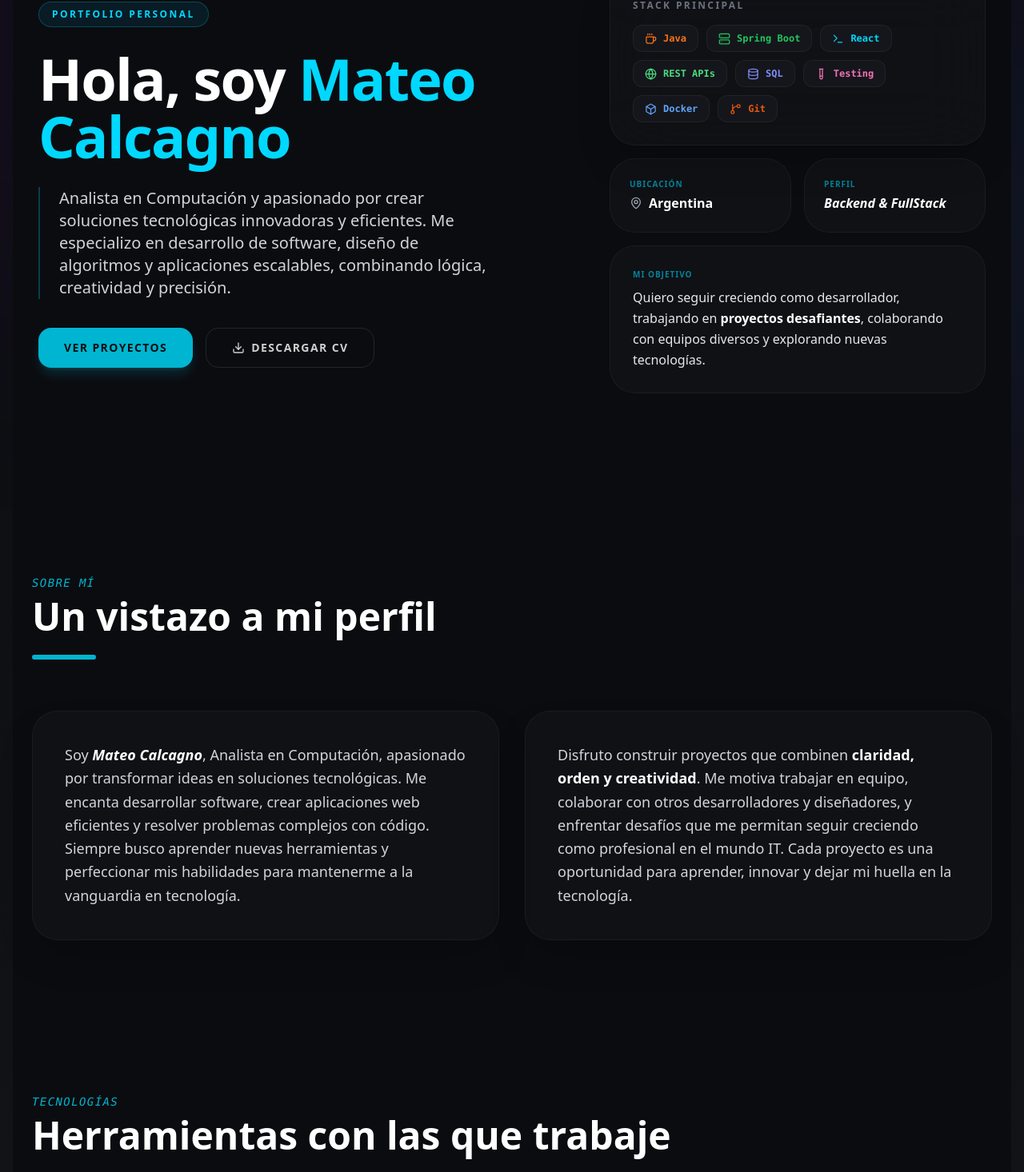
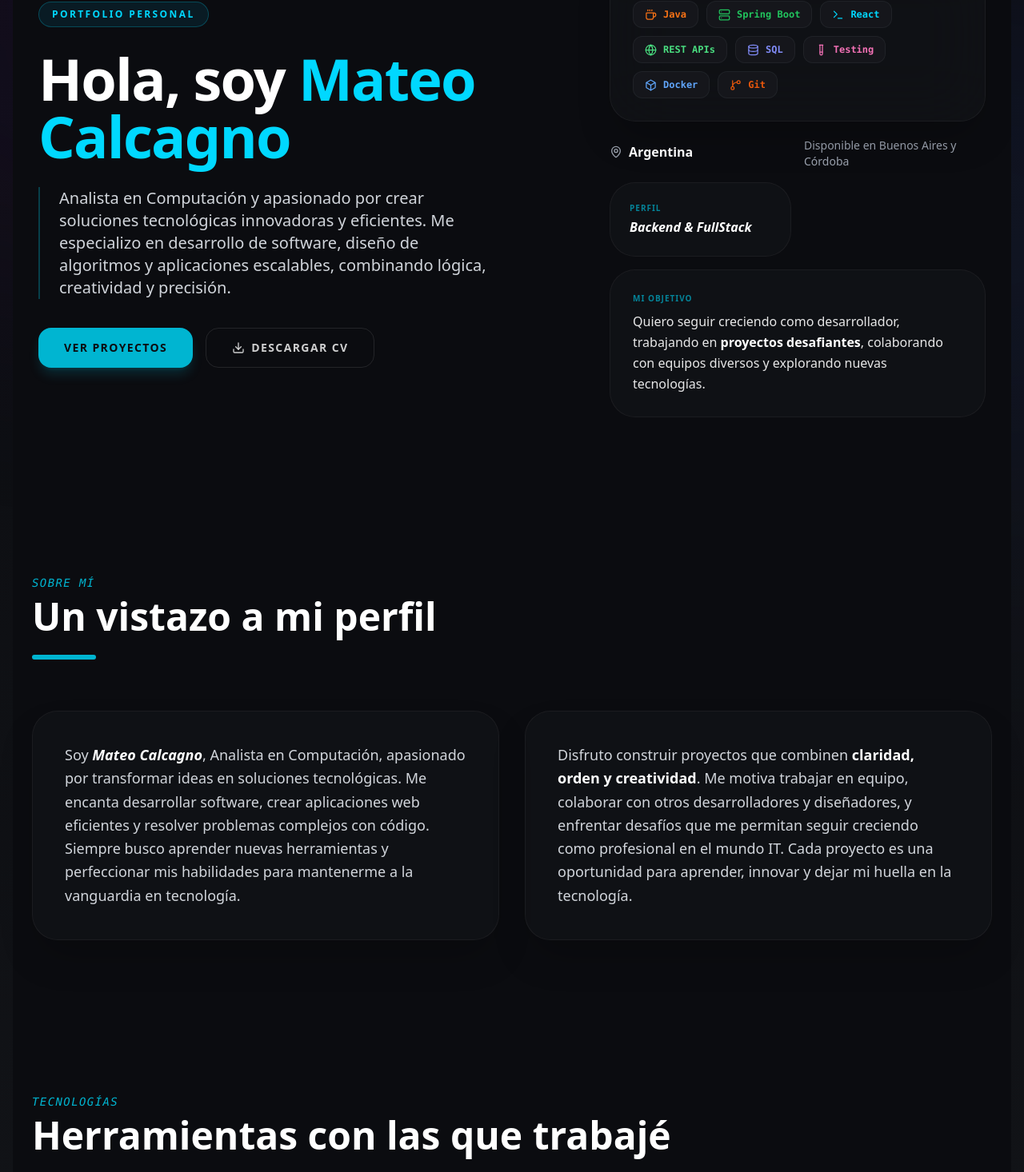
Before and after one commit to MateoCalcagno/portfolio-mateo, a React (Vite) app: page / in a window 1280 px wide. Shown: the part 177-1643 px from the top of the page at 80% size. Built offline with nearby package versions, Linux system fonts and the light colour scheme.

Commit message:
update ubicacion

```diff
--- a/src/components/Hero.tsx
+++ b/src/components/Hero.tsx
@@ -87,13 +87,14 @@ export default function Hero() {
           </div>
 
           <div className="grid grid-cols-1 sm:grid-cols-2 gap-4">
-            <div className="p-6 bg-slate-900/50 rounded-[2rem] border border-white/5 hover:border-cyan-500/20 transition-colors group">
-              <p className="text-cyan-500/70 text-[10px] uppercase tracking-widest font-black mb-1">Ubicación</p>
-              <div className="flex items-center gap-2 text-white font-bold text-base">
-                <MapPin size={16} className="text-gray-400 group-hover:text-cyan-400 transition-colors" />
-                Argentina
-              </div>
+            <div className="flex items-center gap-2 text-white font-bold text-base">
+              <MapPin size={16} className="text-gray-400 group-hover:text-cyan-400 transition-colors" />
+              Argentina
             </div>
+
+            <p className="text-gray-400 text-sm mt-1">
+              Disponible en Buenos Aires y Córdoba
+            </p>
             <div className="p-6 bg-slate-900/50 rounded-[2rem] border border-white/5 hover:border-cyan-500/20 transition-colors">
               <p className="text-cyan-500/70 text-[10px] uppercase tracking-widest font-black mb-1">Perfil</p>
               <p className="text-white font-bold text-base italic">Backend & FullStack</p>
--- a/src/components/Technologies.tsx
+++ b/src/components/Technologies.tsx
@@ -26,7 +26,7 @@ export default function Technologies() {
         {/* Encabezado */}
         <div className="flex flex-col gap-2 mb-16">
           <p className="text-cyan-500 font-mono text-sm tracking-widest uppercase italic">Tecnologías</p>
-          <h2 className="text-4xl md:text-5xl font-extrabold text-white">Herramientas con las que trabaje</h2>
+          <h2 className="text-4xl md:text-5xl font-extrabold text-white">Herramientas con las que trabajé</h2>
           <div className="w-20 h-1.5 bg-cyan-500 mt-4 rounded-full"></div>
         </div>
 
```
